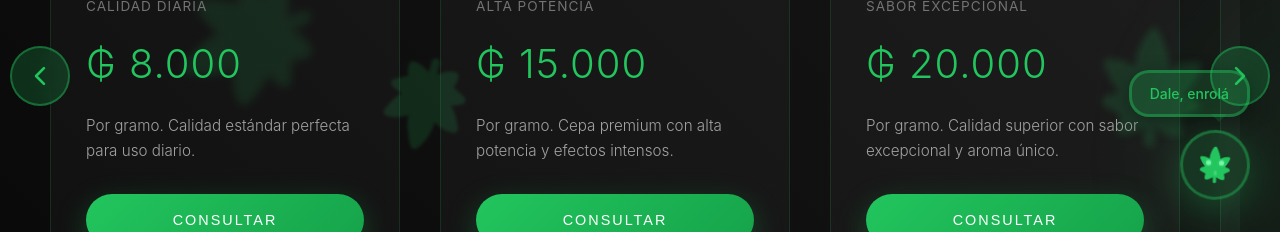
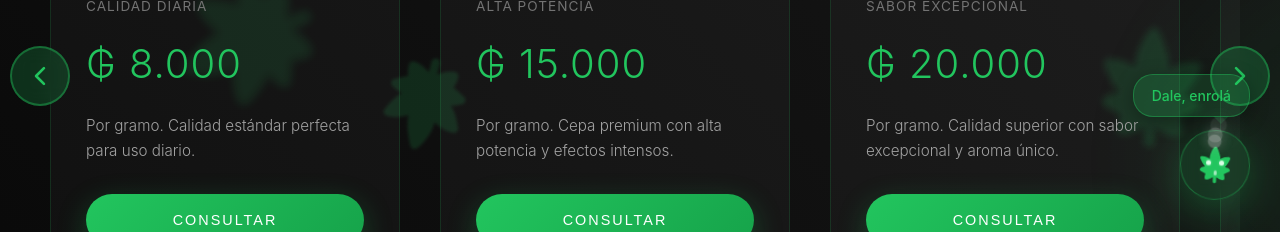
Before and after one commit to arielmedinaa/Yupi, a React (Vite) app: page / in a window 1280 px wide. Both pictures are taken after a click on the button 40 px from the left and 643 px from the top of the page. Shown: the part 568-800 px from the top of the page. Built offline with nearby package versions, Linux system fonts and the light colour scheme.

Commit message:
SomeChanges

```diff
--- a/src/App.css
+++ b/src/App.css
@@ -348,7 +348,7 @@ h1 {
   width: 70px;
   height: 70px;
   background: rgba(34, 197, 94, 0.15);
-  border: 3px solid rgba(34, 197, 94, 0.4);
+  border: 1px solid rgba(34, 197, 94, 0.4);
   border-radius: 50%;
   color: #22c55e;
   font-size: 40px;
@@ -423,7 +423,7 @@ h1 {
 .pupil {
   width: 5px;
   height: 5px;
-  background: #74f8a5;
+  background: #daffe7;
   border-radius: 50%;
   animation: blink 4s ease-in-out infinite, lookAround 6s ease-in-out infinite;
   box-shadow: 0 0 3px rgba(134, 239, 172, 0.6);
@@ -440,7 +440,7 @@ h1 {
 .nose {
   width: 3px;
   height: 5px;
-  background: #4ade80;
+  background: #d8f9e4;
   border-radius: 2px;
   opacity: 0.7;
 }
@@ -474,6 +474,61 @@ h1 {
   }
 }
 
+/* Efecto de humo */
+.smoke-container {
+  position: absolute;
+  top: 50%;
+  left: 50%;
+  transform: translate(-50%, -22%);
+  z-index: 3;
+  pointer-events: none;
+}
+
+.smoke {
+  position: absolute;
+  width: 8px;
+  height: 8px;
+  background: rgba(200, 200, 200, 0.8);
+  border-radius: 50%;
+  left: 50%;
+  transform: translateX(-50%);
+  box-shadow: 0 0 8px rgba(200, 200, 200, 0.6);
+}
+
+.smoke-1 {
+  animation: smokeRise 2s ease-out forwards;
+  animation-delay: 0s;
+}
+
+.smoke-2 {
+  animation: smokeRise 2s ease-out forwards;
+  animation-delay: 0.3s;
+}
+
+.smoke-3 {
+  animation: smokeRise 2s ease-out forwards;
+  animation-delay: 0.6s;
+}
+
+@keyframes smokeRise {
+  0% {
+    transform: translateX(-50%) translateY(0) scale(1);
+    opacity: 0.9;
+  }
+  30% {
+    transform: translateX(calc(-50% + 3px)) translateY(-15px) scale(1.3);
+    opacity: 0.7;
+  }
+  60% {
+    transform: translateX(calc(-50% - 2px)) translateY(-30px) scale(1.8);
+    opacity: 0.4;
+  }
+  100% {
+    transform: translateX(calc(-50% + 4px)) translateY(-50px) scale(2.2);
+    opacity: 0;
+  }
+}
+
 .floating-chat-btn:hover .pupil {
   animation: blinkFast 0.3s ease-in-out 2, lookAround 6s ease-in-out infinite;
 }
@@ -492,7 +547,7 @@ h1 {
   bottom: 115px;
   right: 30px;
   background: rgba(34, 197, 94, 0.15);
-  border: 3px solid rgba(34, 197, 94, 0.4);
+  border: 1px solid rgba(34, 197, 94, 0.4);
   border-radius: 50%;
   color: #22c55e;
   padding: 12px 18px;
--- a/src/App.jsx
+++ b/src/App.jsx
@@ -16,6 +16,7 @@ function App() {
   });
   const [cannabisPhrase, setCannabisPhrase] = useState('');
   const [showPhrase, setShowPhrase] = useState(false);
+  const [showSmoke, setShowSmoke] = useState(false);
   const carouselRef = useRef(null);
 
   const phrases = [
@@ -42,7 +43,17 @@ function App() {
         }, 3000);
       }, 8000);
 
-      return () => clearInterval(showPhraseInterval);
+      const showSmokeInterval = setInterval(() => {
+        setShowSmoke(true);
+        setTimeout(() => {
+          setShowSmoke(false);
+        }, 2000);
+      }, 3500);
+
+      return () => {
+        clearInterval(showPhraseInterval);
+        clearInterval(showSmokeInterval);
+      };
     }
   }, [chatOpen]);
 
@@ -395,6 +406,13 @@ function App() {
                 </div>
                 <div className="nose"></div>
               </div>
+              {showSmoke && (
+                <div className="smoke-container">
+                  <div className="smoke smoke-1"></div>
+                  <div className="smoke smoke-2"></div>
+                  <div className="smoke smoke-3"></div>
+                </div>
+              )}
             </div>
           </button>
         </>
```
